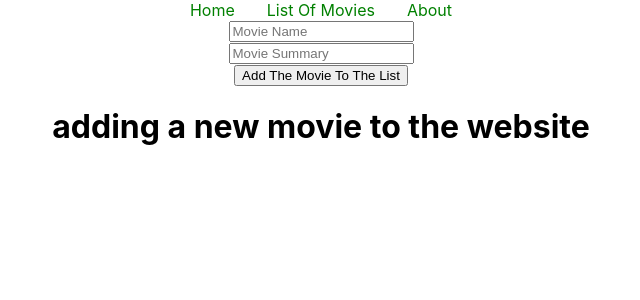
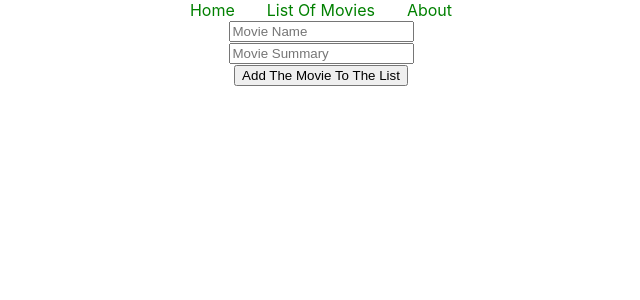
Before and after one commit to harrikhan20/free-movie-rental, a React (Create React App) app: page /movies/new in a window 1280 px wide. Shown: the top 300 px of the page, without its empty margins (319-959 px from the left). Built offline with nearby package versions, Linux system fonts and the light colour scheme; data requests are answered from the project's data file.

Commit message:
final touches

```diff
--- a/src/components/AddMovieForm.js
+++ b/src/components/AddMovieForm.js
@@ -39,7 +39,7 @@ import React, {useState} from 'react';
             <input type="submit" value="Add The Movie To The List" />
 
 
-<h1>adding a new movie to the website</h1>
+
 
 
         </form>
```
